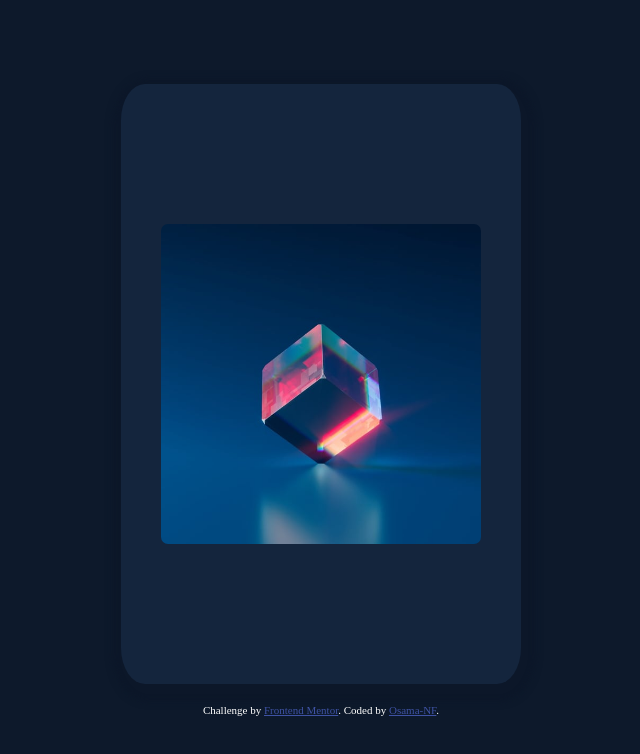
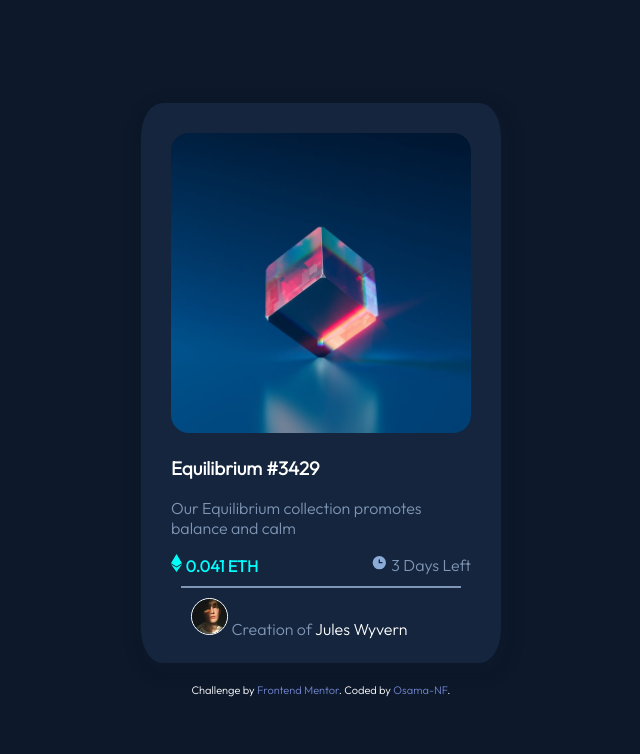
Before and after one commit to Osama-NF/CSS-Pages, a plain HTML site: page index.html in a window 1280 px wide. Shown: the whole page, without its empty margins (319-959 px from the left). Drawn offline with Linux system fonts and the light colour scheme.

Commit message:
added everything except the hover on the img and a few alignments

```diff
--- a/index.html
+++ b/index.html
@@ -9,8 +9,19 @@
 </head>
 <body>
   <div class="main-container">
-    <img src="images/image-equilibrium.jpg" alt="image-equilibrium">
+    <img class="main-img" src="images/image-equilibrium.jpg" alt="image-equilibrium">
+    <h3><a href="#">Equilibrium #3429</a></h3>
+    <p>Our Equilibrium collection promotes balance and calm</p>
+    <div class="flexed-content">
+      <span class="eth"><img src="images/icon-ethereum.svg" alt="ethereum-icon"> 0.041 ETH</span>
+      <span class="time-remaining"><img src="images/icon-clock.svg" alt="clock-icon"> 3 Days Left</span>
+    </div>
+    <div class="creation">
+      <img src="images/image-avatar.png" alt="avatar">
+      Creation of <a href="#" class="jules">Jules Wyvern</a>
+    </div>
   </div>
+
   <div class="attribution">
     Challenge by <a href="https://www.frontendmentor.io?ref=challenge" target="_blank">Frontend Mentor</a>.
     Coded by <a href="https://github.com/Osama-NF">Osama-NF</a>.
--- a/style.css
+++ b/style.css
@@ -1,13 +1,15 @@
+@import url('https://fonts.googleapis.com/css2?family=Outfit:wght@300&display=swap');
+
 html, body {
     padding: 0px;
     margin: 0px;
     box-sizing: border-box;
+    font-family: 'Outfit', sans-serif;
 }
 :root {
     --main-bg: hsl(217, 54%, 11%);
     --container-bg: hsl(216, 50%, 16%);
-    --text: white;
-
+    --text: #7f96b6;
 }
 
 body {
@@ -19,30 +21,55 @@ body {
     flex-direction: column;
 }
 
-
 .main-container {
-    width: 400px;
-    height: 600px;
+    width: 300px;
+    height: 500px;
     background-color: var(--container-bg);
     border-radius: 6%;
     box-shadow: 3px 6px 6px 12px #0c1729;
-    display: flex;
-    justify-content: center;
-    align-items: center;
+    padding: 30px;
 }
 
-.main-container img {
-    width: 80%;
-    border-radius: 7px;
+.main-img {
+    width: 100%;
+    border-radius: 6%;
 }
 
+p, .time-remaining {color: var(--text);}
 
+.flexed-content {
+    display: flex;
+    justify-content: space-between;
+}
 
+.eth {
+    color: cyan;
+    font-weight: bold;
+}
 
+.creation {
+    border-top: 2px solid var(--text);
+    padding: 10px;
+    margin: 10px;
+    color: var(--text);
+}
 
+.creation img {
+    width: 35px;
+    border: 1px solid white;
+    border-radius: 50%;
+}
 
+a {
+    color: white;
+    text-decoration: none;
+}
+a:hover {color: cyan;}
 
-
-
-.attribution { font-size: 11px; text-align: center; margin-top: 20px; color: var(--text); }
-.attribution a { color: hsl(228, 45%, 44%); }
+.attribution {
+    font-size: 11px;
+    text-align: center;
+    margin-top: 20px;
+    color: white;
+}
+.attribution a { color: hsl(228, 49%, 63%); }
```
